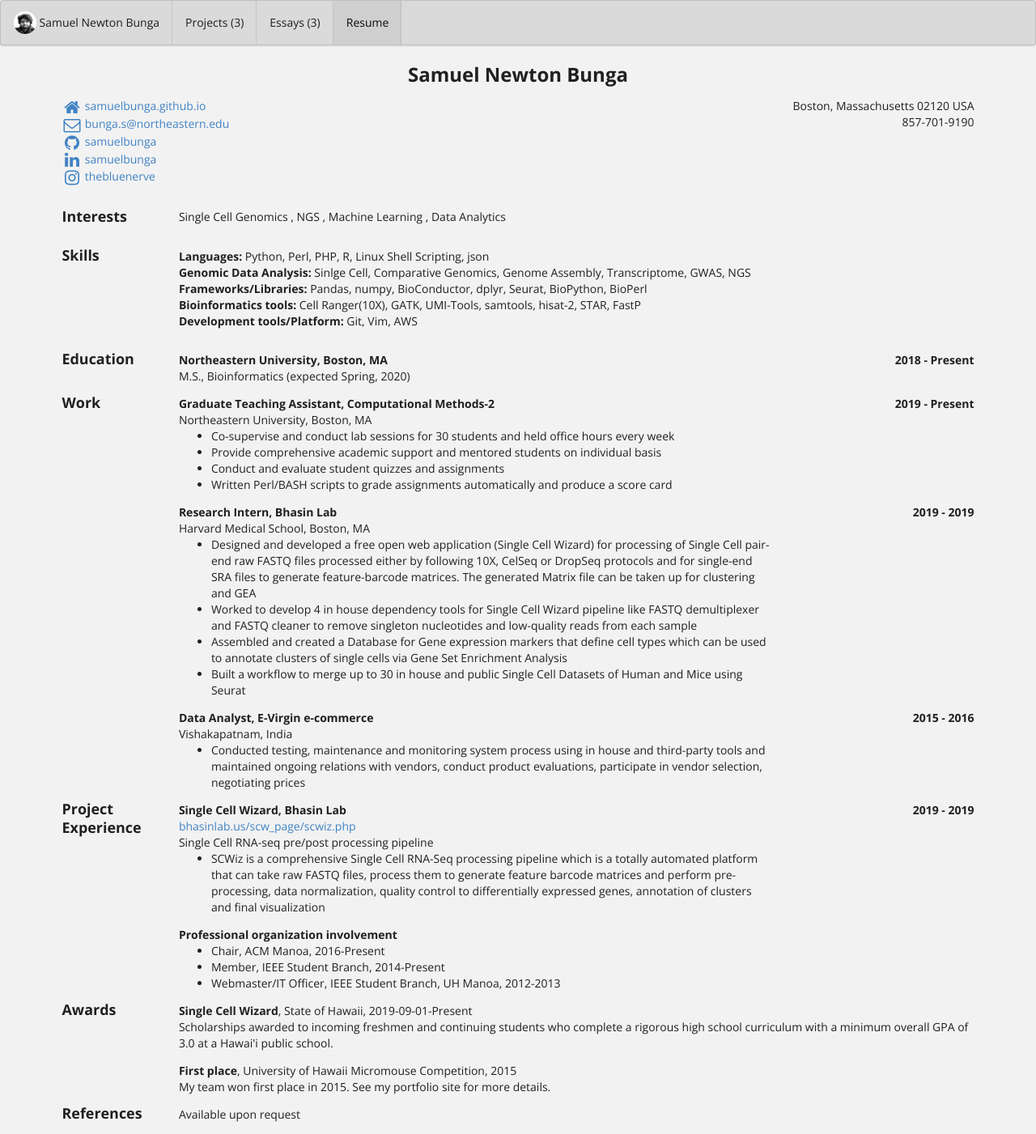
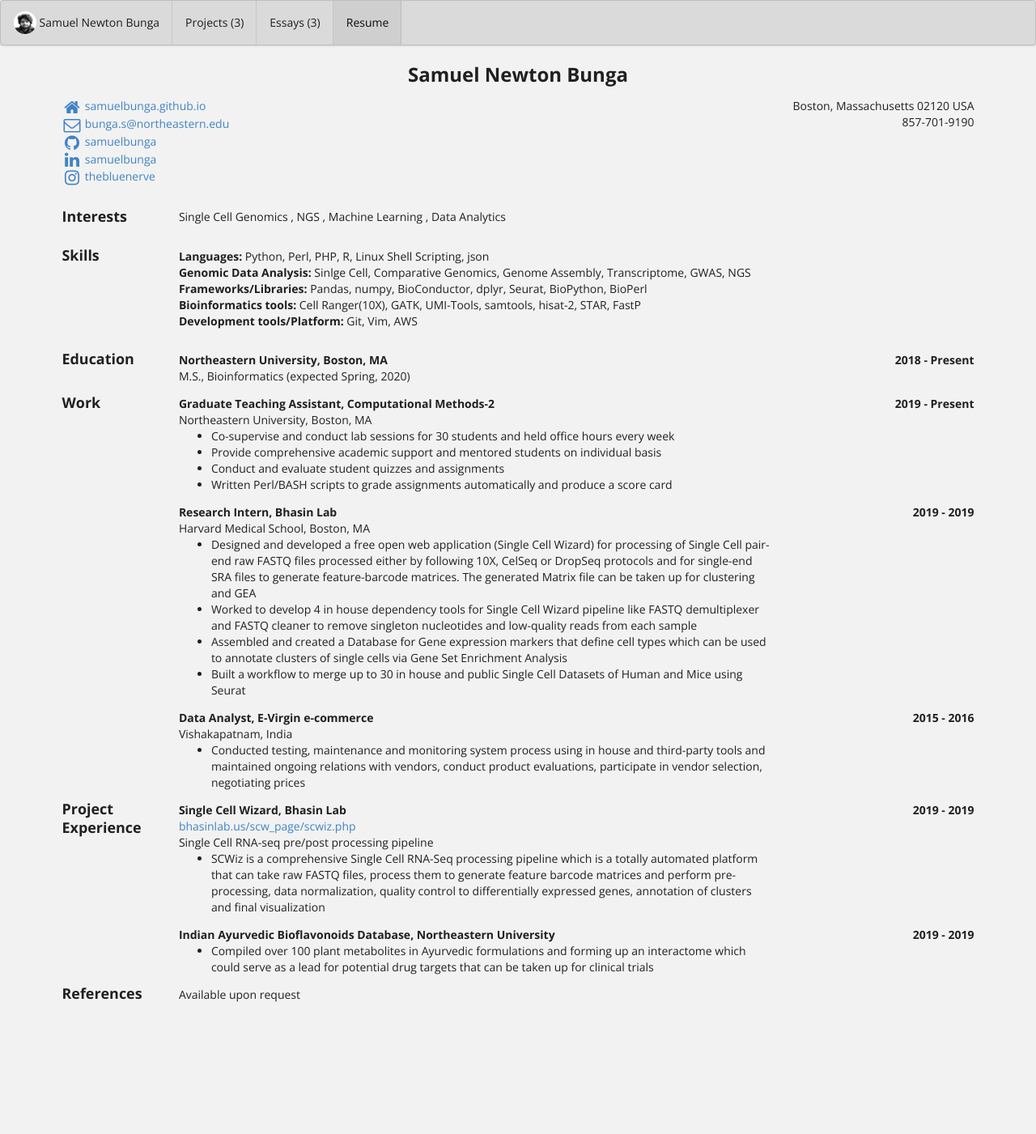
Before and after one commit to samuelbunga/samuelbunga.github.io, a Jekyll site: the page built from bio/index.html, in a window 1280 px wide. Shown: the whole page at 81% size. Built offline with Jekyll 4.4.1, drawn with Linux system fonts in a browser that asks for light colours; after the commit the page ends 1253 px from its top, so only the background shows below that.

Commit message:
Update bio.json

```diff
--- a/_data/bio.json
+++ b/_data/bio.json
@@ -180,34 +180,18 @@
       ]
     },
     {
-      "organization": "",
+      "organization": "Northeastern University",
       "website": "",
-      "position": "Professional organization involvement",
-      "startDate": "",
-      "endDate": "",
+      "position": "Indian Ayurvedic Bioflavonoids Database",
+      "startDate": "2019-01-10",
+      "endDate": "2019-03-24",
       "summary": "",
       "highlights": [
-        "Chair, ACM Manoa, 2016-Present",
-        "Member, IEEE Student Branch, 2014-Present",
-        "Webmaster/IT Officer, IEEE Student Branch, UH Manoa, 2012-2013"
+      "Compiled over 100 plant metabolites in Ayurvedic formulations and forming up an interactome which could serve as a lead for potential drug targets that can be taken up for clinical trials",
       ]
     }
   ],
-  "awards": [
-    {
-      "title": "Single Cell Wizard",
-      "website": "https://bhasinlab.us/scw_page/scwiz.php",
-      "date": "2019-09-01-Present",
-      "awarder": "State of Hawaii",
-      "summary": "Scholarships awarded to incoming freshmen and continuing students who complete a rigorous high school curriculum with a minimum overall GPA of 3.0 at a Hawai'i public school."
-    },
-    {
-      "title": "First place",
-      "date": "2015",
-      "awarder": "University of Hawaii Micromouse Competition",
-      "summary": "My team won first place in 2015.  See my portfolio site for more details."
-    }
-  ],
+
   "references": [
     {
       "name": "Available upon request",
```
